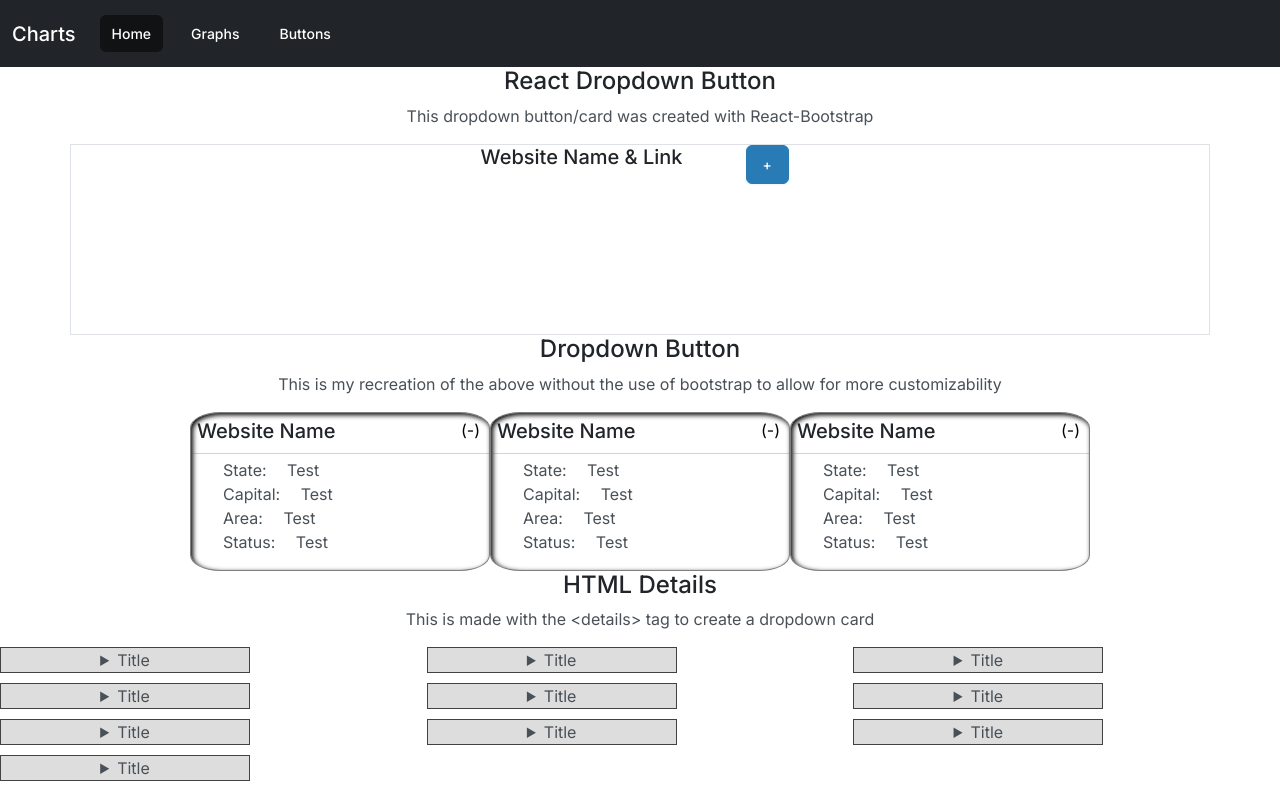
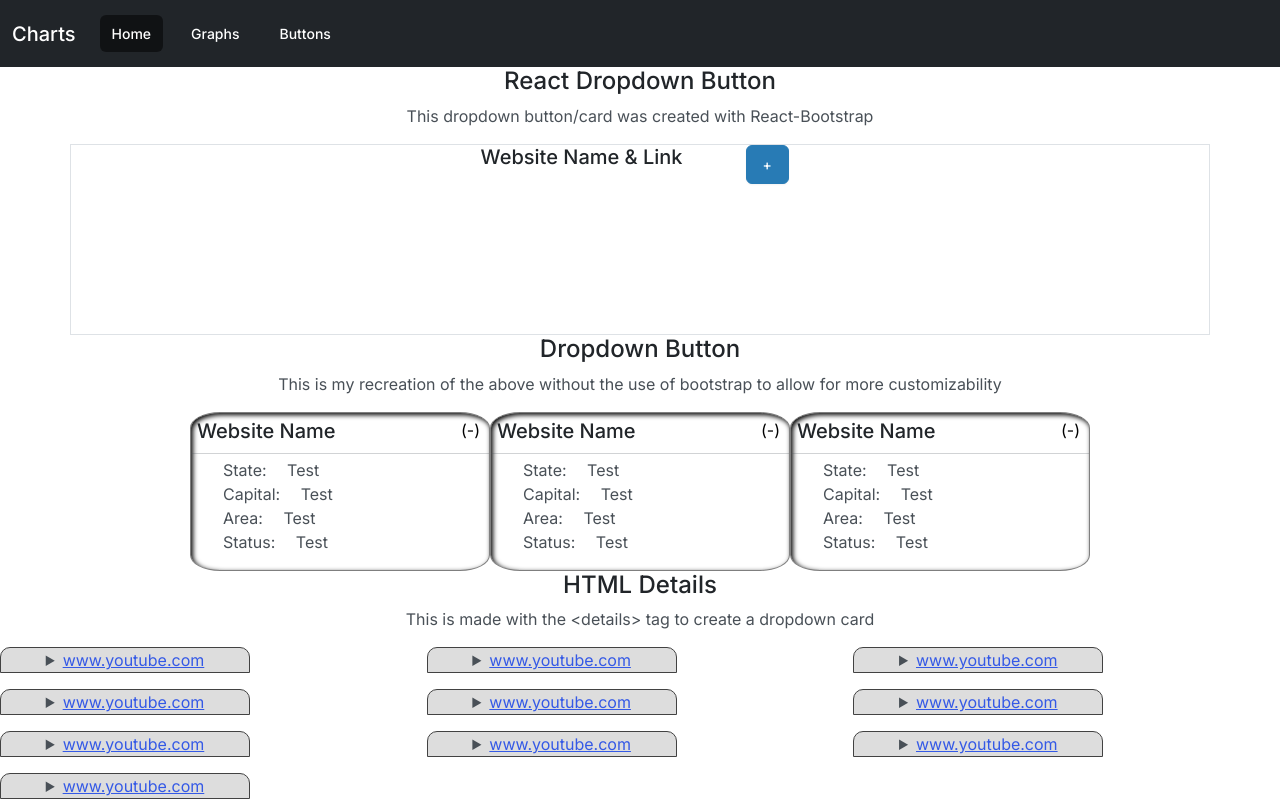
Before and after one commit to sk8terboyz/react-charts, a React (Create React App) app: page /buttonWorkshop in a window 1280 px wide. Built offline with nearby package versions, Linux system fonts and the light colour scheme.

Commit message:
animating and testing details tag

```diff
--- a/src/components/Card/DropdownCardHTML.css
+++ b/src/components/Card/DropdownCardHTML.css
@@ -1,24 +1,34 @@
 
 .cardHolder {
-    /* border: 2px solid black; */
-    width: clamp(200px, 250px, 400px);
-}
-
-details[open] {
-    font-size: large;
+    width: clamp(100px, 250px, 400px);
 }
 
 details > summary {
     background-color: #ddd;
+    border-radius: 10px 10px 0 0;
 }
 
 details > ul {
     background-color: rgb(175, 175, 175);
+    border-radius: 0 0 10px 10px;
     border: 2px solid black;
     width: inherit;
     list-style-type: none;
     text-align: start;
 }
+details {
+    transition: 1s ease;
+    overflow: hidden;
+}
+
+details[open] {
+    font-size: large;
+    height: 10em;
+}
+
+details:not([open]) {
+    height: 2em;
+}
 
 summary {
     border: 1px solid rgb(66, 66, 66);
--- a/src/components/Card/DropdownCardHTML.js
+++ b/src/components/Card/DropdownCardHTML.js
@@ -5,7 +5,7 @@ const DropdownCardHTML = () => {
     return (
         <div className="cardHolder">
             <details>
-                <summary>Title</summary>
+                <summary><a target="_blank" href="https://www.youtube.com/">www.youtube.com</a></summary>
                 <ul>
                     <li>Test: Test</li>
                     <li>Test: Test</li>
--- a/src/screens/ButtonWorkshop/ButtonWorkshop.js
+++ b/src/screens/ButtonWorkshop/ButtonWorkshop.js
@@ -4,6 +4,7 @@ import DropdownCardReact from "../../components/Card/DropdownCardReact";
 import './ButtonWorkshop.css';
 
 const ButtonWorkshop = () => {
+
     return (
         <div>
             <h4>React Dropdown Button</h4>
```
